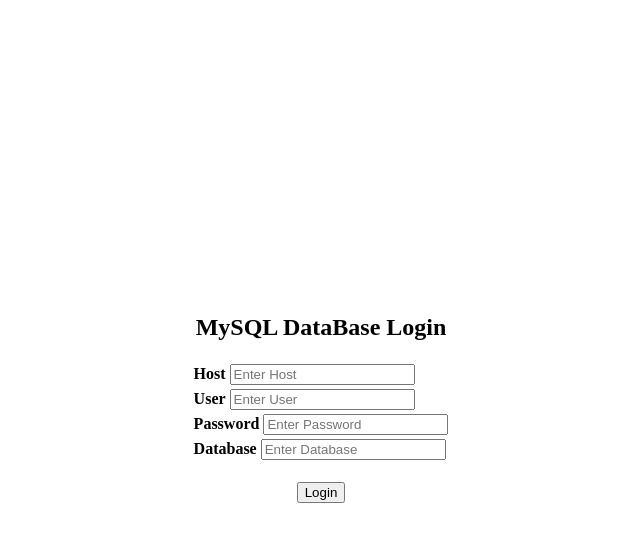
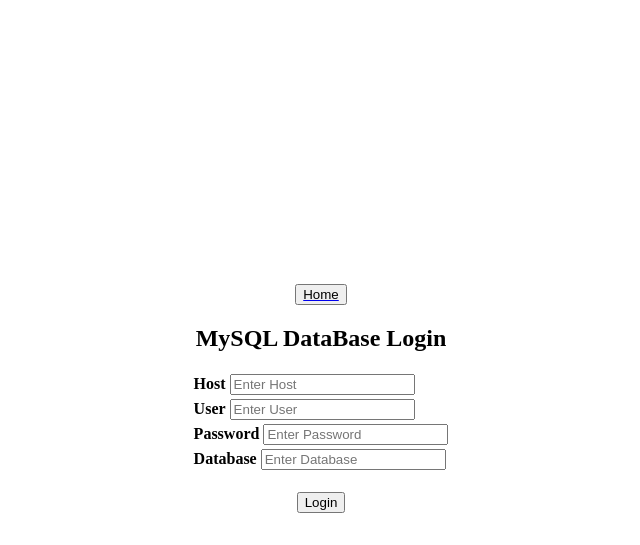
Before and after one commit to Ciugiu/s1-project, a Flask app: page / in a window 1280 px wide. Shown: the top 545 px of the page, without its empty margins (319-959 px from the left). Run offline with Flask 3, Linux system fonts and the light colour scheme.

Commit message:
finished

```diff
--- a/templates/base.html
+++ b/templates/base.html
@@ -10,6 +10,9 @@
     {% block head %}{% endblock %}
   </head>
   <body>
+    <a href="/index">
+      <button>Home</button>
+    </a>
     {% block body %}{% endblock %}
     <div id="footer">
       <footer>Website last generation:</footer>
--- a/templates/index.html
+++ b/templates/index.html
@@ -4,8 +4,9 @@
   rel="stylesheet"
   href="{{ url_for('static', filename='css/index.css') }}"
 />
+<h1>Welcome,</h1>
 {% endblock %} {% block body %}
-<h1>Welcome,</h1>
+
 
 <br /><br /><br /><br /><br /><br /><br /><br />
 
```
